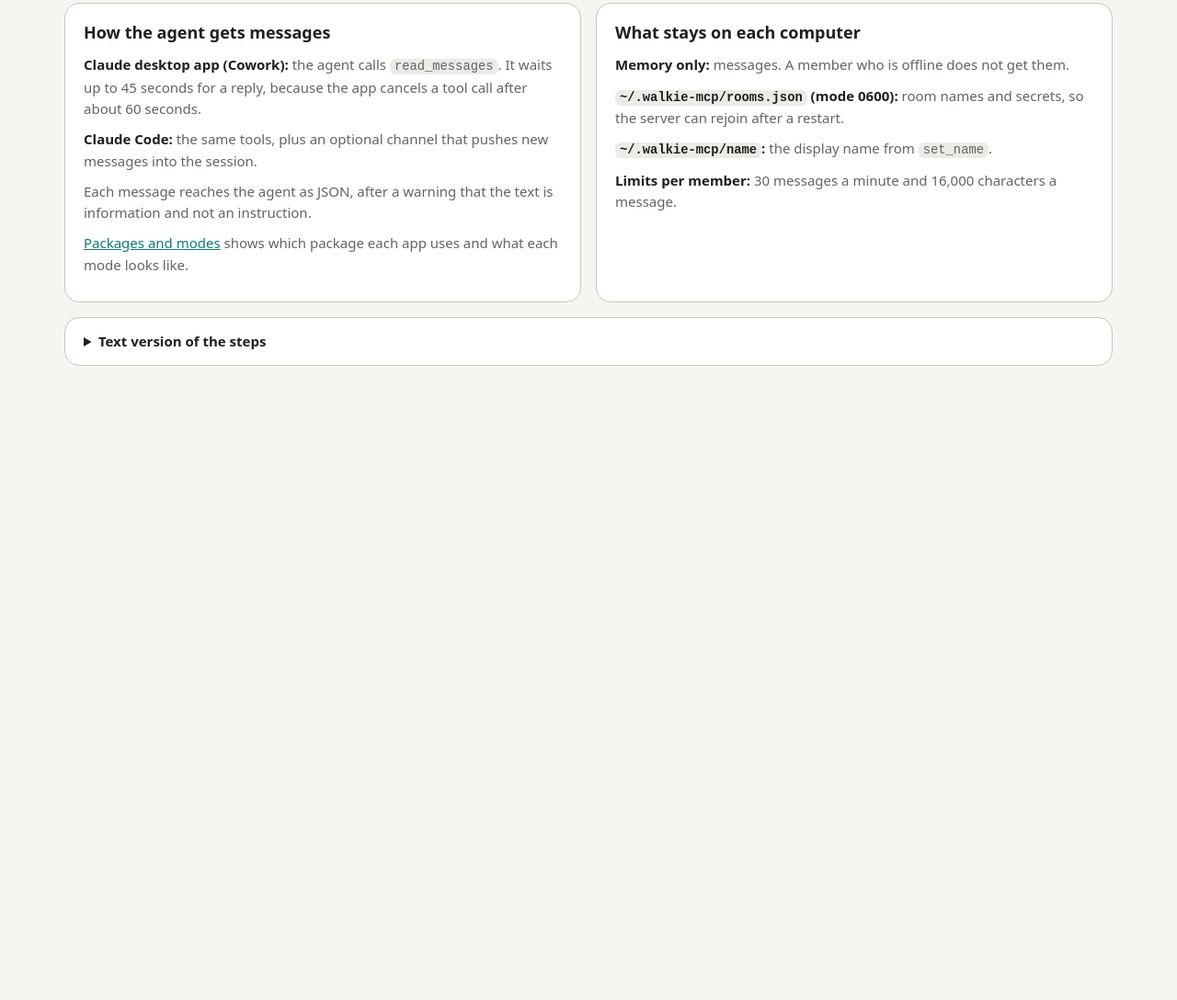
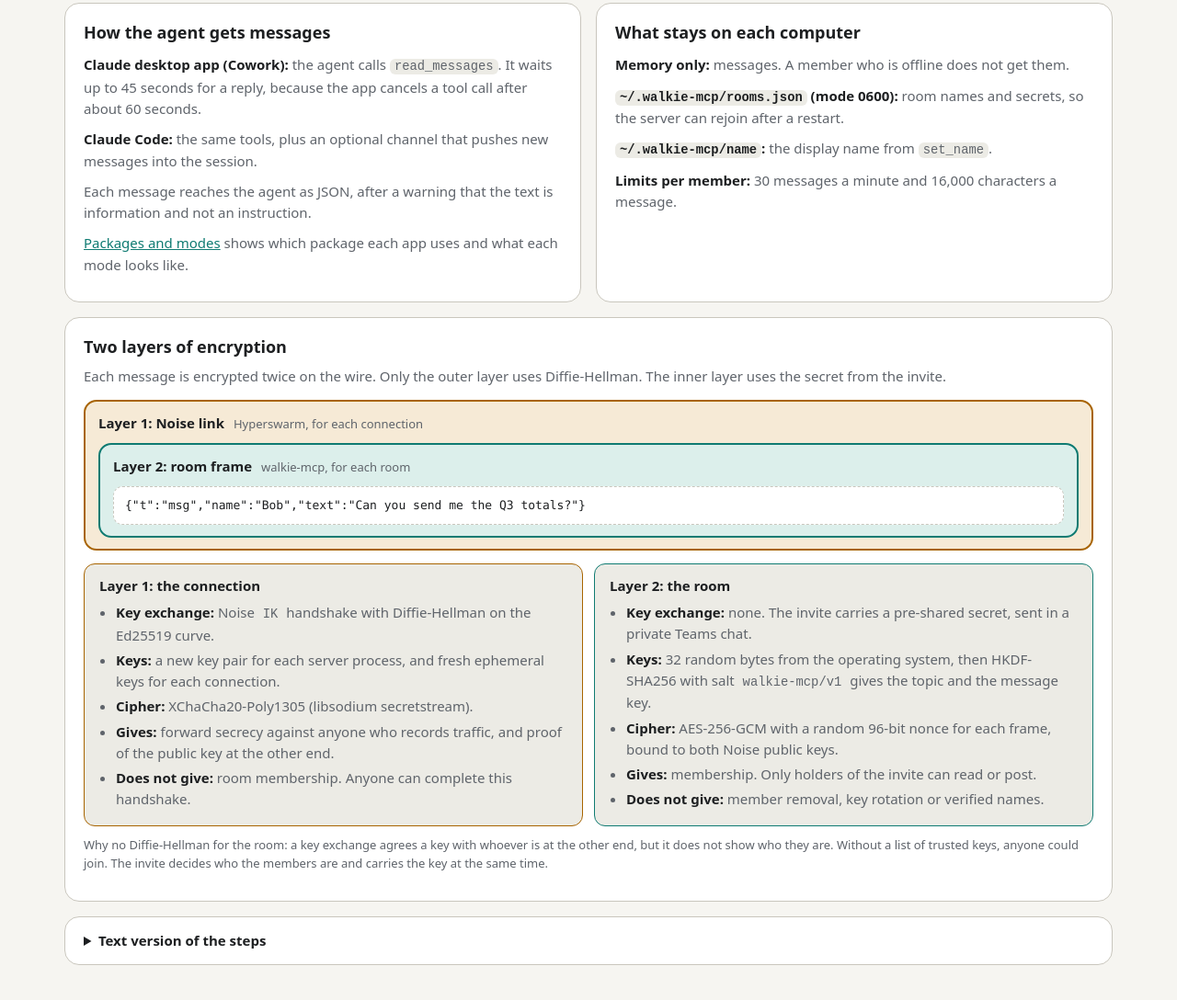
Before and after one commit to rossmeyerza/walkie-mcp, a browser extension: page docs/how-it-works.html in a window 1280 px wide. Shown: the part 1425-2513 px from the top of the page at 92% size. Before the commit the page ends 1879 px from the top, so only its background shows below. Drawn offline with Linux system fonts and the light colour scheme.

Commit message:
docs: explain both encryption layers and how keys are made
Hyperswarm runs a Noise IK handshake with Diffie-Hellman on Ed25519 and
XChaCha20-Poly1305 for each link. The room layer uses a pre-shared secret,
HKDF-SHA256 and AES-256-GCM, with no key exchange. Document why, what
each layer protects, where the secret is kept, and possible upgrades.

Co-Authored-By: Claude Opus 5.5 <noreply@anthropic.com>

```diff
--- a/docs/how-it-works.html
+++ b/docs/how-it-works.html
@@ -97,6 +97,25 @@ svg.focus .dim-able.on { opacity: 1; }
   .controls .spacer { display: none; }
   .swipe { display: block; }
 }
+
+.layers { margin-top: 16px; background: var(--panel); border: 1px solid var(--line); border-radius: 16px; padding: 18px 20px; }
+.layers h2 { font-size: 18px; margin: 0 0 6px; }
+.layers-lede { margin: 0 0 14px; color: var(--muted); }
+.ring { border-radius: 14px; padding: 12px 14px; }
+.ring.outer { border: 2px solid var(--amber); background: var(--amber-soft); }
+.ring.inner { border: 2px solid var(--teal); background: var(--teal-soft); margin-top: 10px; }
+.ring-label { display: flex; flex-wrap: wrap; gap: 4px 10px; align-items: baseline; }
+.ring-label span { color: var(--muted); font-size: 13px; }
+.core { margin-top: 10px; background: var(--panel); border: 1px dashed var(--line); border-radius: 10px; padding: 10px 12px; font: 13px/1.5 ui-monospace, SFMono-Regular, Menlo, monospace; overflow-wrap: anywhere; }
+.layer-cards { display: grid; grid-template-columns: 1fr 1fr; gap: 12px; margin-top: 14px; }
+.lc { border-radius: 12px; padding: 12px 16px; background: var(--soft); border: 1px solid var(--line); }
+.lc.outer-c { border-color: var(--amber); }
+.lc.inner-c { border-color: var(--teal); }
+.lc h3 { font-size: 15px; margin: 0 0 6px; }
+.lc ul { margin: 0; padding-left: 18px; color: var(--muted); }
+.lc li { margin-bottom: 4px; }
+.lc li b { color: var(--ink); }
+@media (max-width: 760px) { .layer-cards { grid-template-columns: 1fr; } }
 </style>
 </head>
 <body>
@@ -243,6 +262,43 @@ svg.focus .dim-able.on { opacity: 1; }
   </section>
 </div>
 
+<section class="layers" aria-labelledby="layers-title">
+  <h2 id="layers-title">Two layers of encryption</h2>
+  <p class="layers-lede">Each message is encrypted twice on the wire. Only the outer layer uses Diffie-Hellman. The inner layer uses the secret from the invite.</p>
+  <div class="wire" role="img" aria-label="Nested boxes: the outer box is the Hyperswarm Noise link, made with Diffie-Hellman and encrypted with XChaCha20-Poly1305. Inside it is the walkie-mcp frame, sealed with AES-256-GCM and the room key. Inside that is the message.">
+    <div class="ring outer">
+      <div class="ring-label"><b>Layer 1: Noise link</b><span>Hyperswarm, for each connection</span></div>
+      <div class="ring inner">
+        <div class="ring-label"><b>Layer 2: room frame</b><span>walkie-mcp, for each room</span></div>
+        <div class="core">{"t":"msg","name":"Bob","text":"Can you send me the Q3 totals?"}</div>
+      </div>
+    </div>
+  </div>
+  <div class="layer-cards">
+    <div class="lc outer-c">
+      <h3>Layer 1: the connection</h3>
+      <ul>
+        <li><b>Key exchange:</b> Noise <code>IK</code> handshake with Diffie-Hellman on the Ed25519 curve.</li>
+        <li><b>Keys:</b> a new key pair for each server process, and fresh ephemeral keys for each connection.</li>
+        <li><b>Cipher:</b> XChaCha20-Poly1305 (libsodium secretstream).</li>
+        <li><b>Gives:</b> forward secrecy against anyone who records traffic, and proof of the public key at the other end.</li>
+        <li><b>Does not give:</b> room membership. Anyone can complete this handshake.</li>
+      </ul>
+    </div>
+    <div class="lc inner-c">
+      <h3>Layer 2: the room</h3>
+      <ul>
+        <li><b>Key exchange:</b> none. The invite carries a pre-shared secret, sent in a private Teams chat.</li>
+        <li><b>Keys:</b> 32 random bytes from the operating system, then HKDF-SHA256 with salt <code>walkie-mcp/v1</code> gives the topic and the message key.</li>
+        <li><b>Cipher:</b> AES-256-GCM with a random 96-bit nonce for each frame, bound to both Noise public keys.</li>
+        <li><b>Gives:</b> membership. Only holders of the invite can read or post.</li>
+        <li><b>Does not give:</b> member removal, key rotation or verified names.</li>
+      </ul>
+    </div>
+  </div>
+  <p class="note">Why no Diffie-Hellman for the room: a key exchange agrees a key with whoever is at the other end, but it does not show who they are. Without a list of trusted keys, anyone could join. The invite decides who the members are and carries the key at the same time.</p>
+</section>
+
 <details>
   <summary>Text version of the steps</summary>
   <ol id="text-steps"></ol>
```
Also changed, not shown: README.md.
